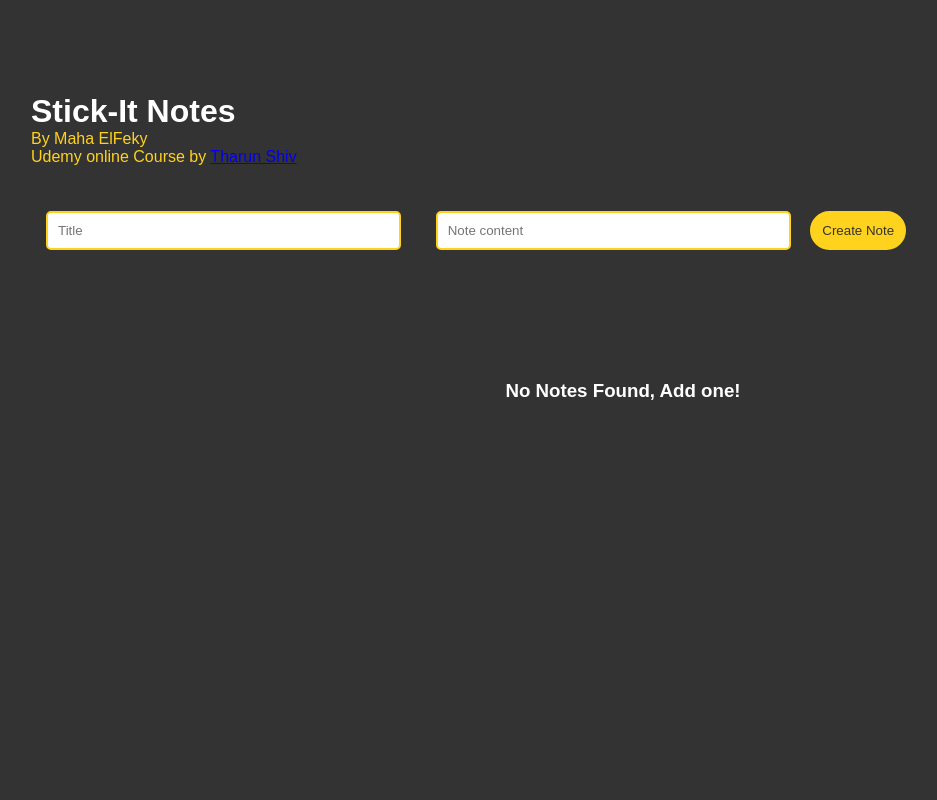
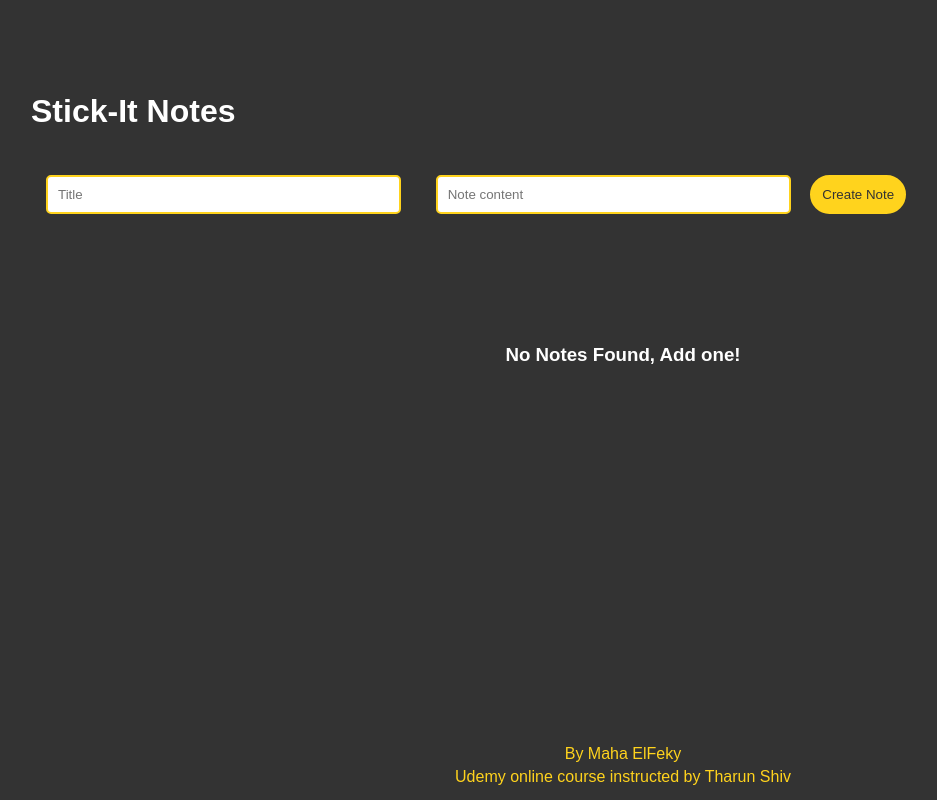
Before and after one commit to maha-jwa/Stick-It-Notes, a website: page index.html in a window 1280 px wide. Shown: the whole page, without its empty margins (17-954 px from the left). Drawn offline with Linux system fonts and the light colour scheme.

Commit message:
Add files via upload

```diff
--- a/index.html
+++ b/index.html
@@ -10,9 +10,6 @@
 <body>
     <div id="heading">
         <h1>Stick-It Notes</h1>
-        <p class="ts">By Maha ElFeky</p>
-        <p class="ts">Udemy online Course by <a target="_blank" href="https://www.tharunshiv.com/"> Tharun Shiv</a></p>
-
     </div>
 
     <div id="form">
@@ -36,6 +33,12 @@
             </a>
         </li> -->
     </ul>
+
+    <footer class="ft">
+        <p>By Maha ElFeky</p>
+        <p><a target="_blank" href="https://www.udemy.com">Udemy</a> online course instructed by <a target="_blank" href="https://www.tharunshiv.com/"> Tharun Shiv</a> </p>
+    </footer>
+
     <script src="js/myscript.js"></script>
 </body>
 <!-- to comment use ctrl+/ -->
--- a/mystyle.css
+++ b/mystyle.css
@@ -19,22 +19,6 @@ body {
     z-index: 9;
     margin-left: 0px;
     padding: 15px 0px;
-}
-
-.ts {
-    color: #ffd31d;
-}
-
-p,
-a {
-    font-size: 100%;
-}
-
-a:active,
-a:focus,
-a:visited {
-    color: #ffd31d;
-    text-decoration: none;
 }
 
 .inputText {
@@ -156,6 +140,33 @@ ul li a:focus {
     z-index: 5;
 }
 
+.ft a:active,
+.ft a:focus,
+.ft a:visited,
+.ft a:link {
+    color: #ffd31d;
+    text-decoration: none;
+}
+
+.ft p {
+    padding-top: 5px;
+}
+
+footer {
+    font-size: 100%;
+    color: #ffd31d;
+    display: flex;
+    flex-direction: column;
+    text-align: center;
+    bottom: 0;
+    left: 0;
+    position: fixed;
+    background-color: #333;
+    z-index: 9;
+    height: 60px;
+    width: 100%;
+}
+
 @media only screen and (max-width: 600px) {
     body {
         margin-top: 1em;
```
Also changed, not shown: STICKYNOTES_s.png (added), manifest.json.
